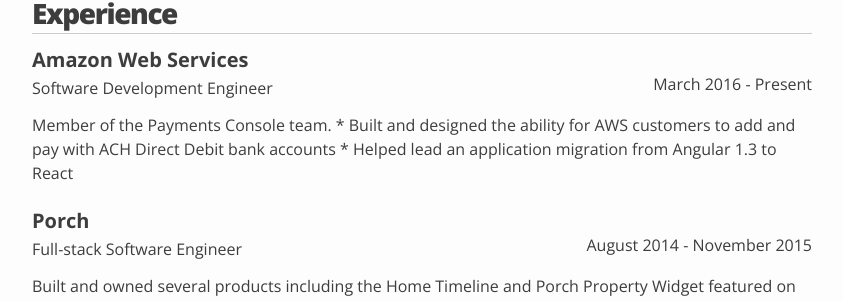
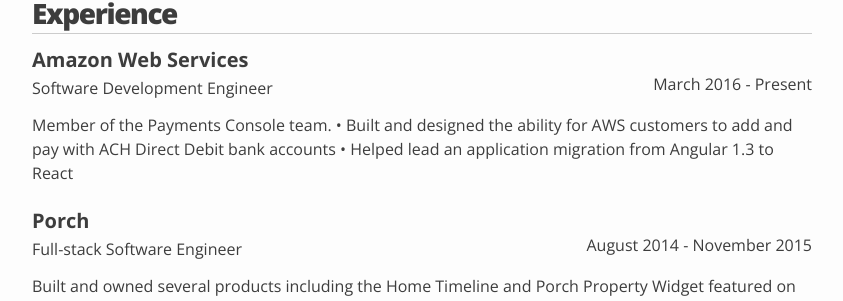
Before and after one commit to jordanranz/jordanranz.github.io, a Jekyll site: the page built from index.html, in a window 1280 px wide. Shown: the part 262-563 px from the top of the page, without its empty margins (218-1061 px from the left). Built offline with Jekyll 4.4.1, drawn with Linux system fonts in a browser that asks for light colours; nearby versions of some CDN libraries.

Commit message:
Fix bullets

```diff
--- a/_includes/experience.html
+++ b/_includes/experience.html
@@ -8,8 +8,8 @@
             <h4 class="entry-subheader entry-date">March 2016 - Present</h4>
             <div class="entry-body">
             Member of the Payments Console team.
-            * Built and designed the ability for AWS customers to add and pay with ACH Direct Debit bank accounts
-            * Helped lead an application migration from Angular 1.3 to React
+            • Built and designed the ability for AWS customers to add and pay with ACH Direct Debit bank accounts
+            • Helped lead an application migration from Angular 1.3 to React
             </div>
         </div>
     <div class="content-entry">
```
